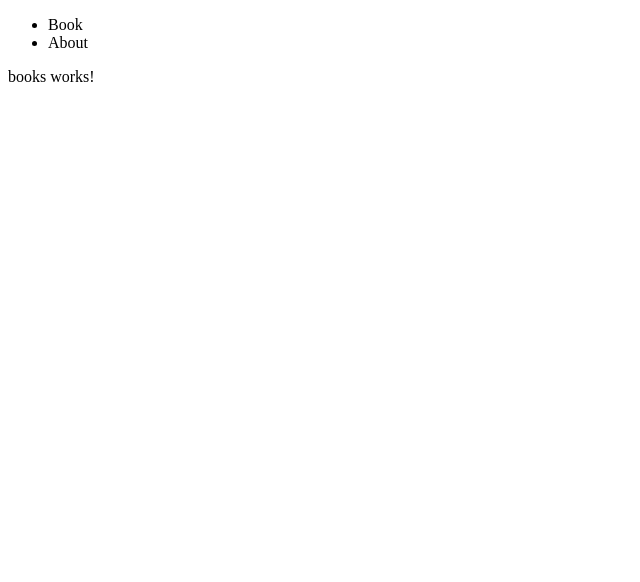
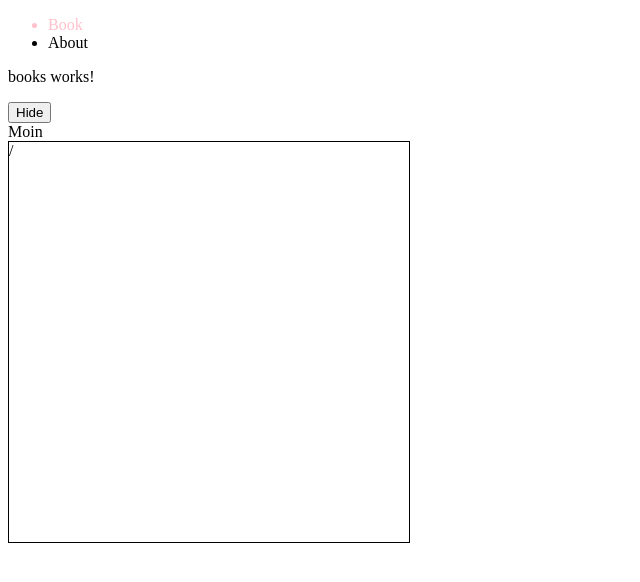
Before and after one commit to web-dave/workshop_1_2019, an Angular app: page / in a window 1280 px wide. Shown: the top 582 px of the page, without its empty margins (0-640 px from the left). Built offline with nearby package versions, Linux system fonts and the light colour scheme.

Commit message:
infobox and mouse cursor

```diff
--- a/src/app/app.component.html
+++ b/src/app/app.component.html
@@ -1,5 +1,7 @@
 <!--The content below is only a placeholder and can be replaced.-->
 <wd-navigation></wd-navigation>
 <wd-books></wd-books>
+<wd-info-box></wd-info-box>
+<wd-mouse-cursor></wd-mouse-cursor>
 
 <router-outlet></router-outlet>
--- a/src/app/app.module.ts
+++ b/src/app/app.module.ts
@@ -6,11 +6,15 @@ import { AppComponent } from './app.component';
 import { AboutModule } from './about/about.module';
 import { BooksModule } from './books/books.module';
 import { NavigationComponent } from './navigation/navigation.component';
+import { InfoBoxComponent } from './info-box/info-box.component';
+import { MouseCursorComponent } from './mouse-cursor/mouse-cursor.component';
 
 @NgModule({
   declarations: [
     AppComponent,
-    NavigationComponent
+    NavigationComponent,
+    InfoBoxComponent,
+    MouseCursorComponent
   ],
   imports: [
     BrowserModule,
--- /dev/null
+++ b/src/app/info-box/info-box.component.html
@@ -0,0 +1,2 @@
+<button (click)="isHidden = !isHidden">Hide</button>
+<div [hidden]="isHidden">Moin</div>
--- /dev/null
+++ b/src/app/info-box/info-box.component.ts
@@ -0,0 +1,13 @@
+import { Component, OnInit } from "@angular/core";
+
+@Component({
+  selector: "wd-info-box",
+  templateUrl: "./info-box.component.html",
+  styleUrls: ["./info-box.component.scss"]
+})
+export class InfoBoxComponent implements OnInit {
+  isHidden = false;
+  constructor() {}
+
+  ngOnInit() {}
+}
--- /dev/null
+++ b/src/app/mouse-cursor/mouse-cursor.component.html
@@ -0,0 +1,11 @@
+<div
+  (mousemove)="move($event)"
+  style="height: 400px; width: 400px; border: 1px solid"
+>
+  <span
+    style="position: relative"
+    [style.top]="oy + 'px'"
+    [style.left]="ox + 'px'"
+    >{{ ox }}/{{ oy }}</span
+  >
+</div>
--- /dev/null
+++ b/src/app/mouse-cursor/mouse-cursor.component.ts
@@ -0,0 +1,18 @@
+import { Component, OnInit } from "@angular/core";
+
+@Component({
+  selector: "wd-mouse-cursor",
+  templateUrl: "./mouse-cursor.component.html",
+  styleUrls: ["./mouse-cursor.component.scss"]
+})
+export class MouseCursorComponent implements OnInit {
+  ox: number;
+  oy: number;
+  constructor() {}
+
+  ngOnInit() {}
+  move(e: MouseEvent) {
+    this.ox = e.offsetX;
+    this.oy = e.offsetY;
+  }
+}
--- a/src/app/navigation/navigation.component.html
+++ b/src/app/navigation/navigation.component.html
@@ -1,4 +1,4 @@
 <ul>
-  <li>Book</li>
-  <li>About</li>
+  <li [style.color]="color">Book</li>
+  <li (click)="hu($event)">About</li>
 </ul>
--- a/src/app/navigation/navigation.component.ts
+++ b/src/app/navigation/navigation.component.ts
@@ -1,15 +1,17 @@
-import { Component, OnInit } from '@angular/core';
+import { Component, OnInit } from "@angular/core";
 
 @Component({
-  selector: 'wd-navigation',
-  templateUrl: './navigation.component.html',
-  styleUrls: ['./navigation.component.scss']
+  selector: "wd-navigation",
+  templateUrl: "./navigation.component.html",
+  styleUrls: ["./navigation.component.scss"]
 })
 export class NavigationComponent implements OnInit {
+  color = "pink";
+  constructor() {}
 
-  constructor() { }
+  ngOnInit() {}
 
-  ngOnInit() {
+  hu(e) {
+    console.log(e);
   }
-
 }
```
Also changed, not shown: src/app/info-box/info-box.component.scss (added), src/app/mouse-cursor/mouse-cursor.component.scss (added), 2 other files (tests, documents, lock files or other folders).
